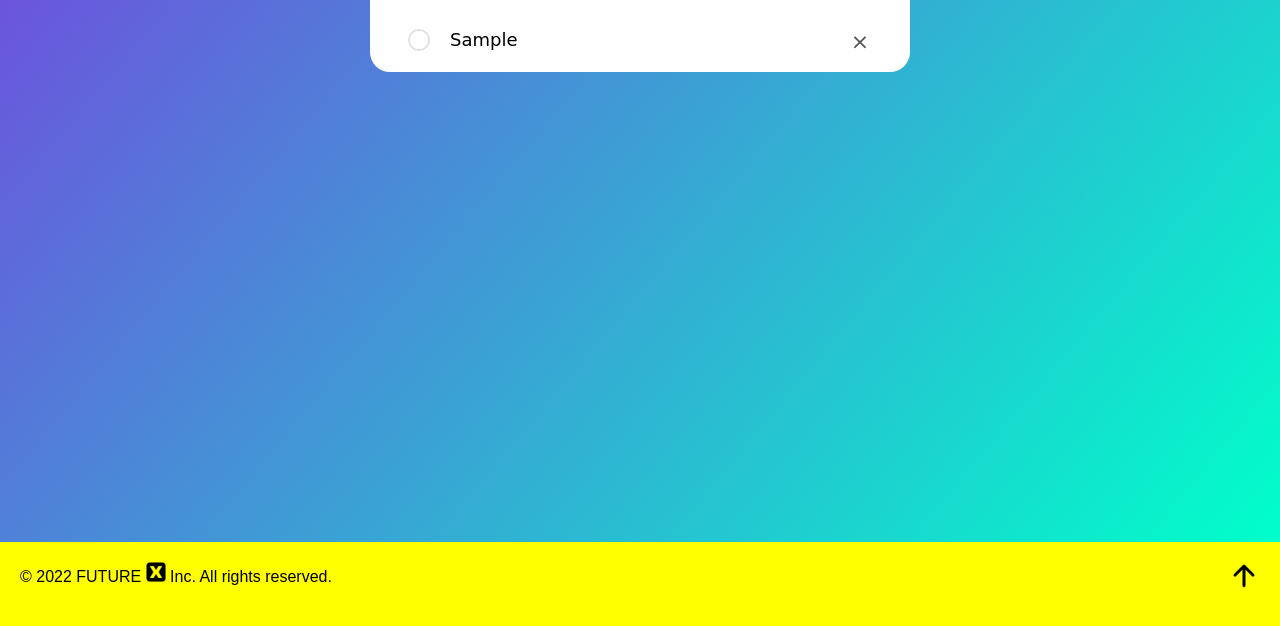
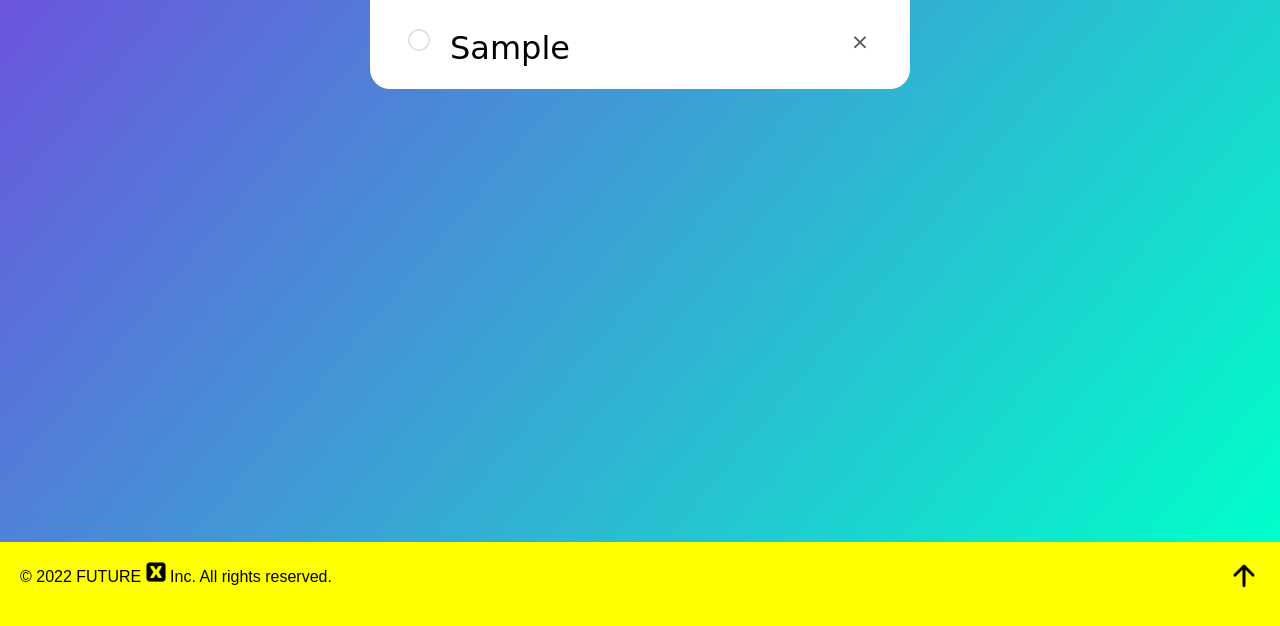
Before and after one commit to Kingisline/to-do, a plain HTML site: page index.html in a window 1280 px wide. Both pictures are taken after typing "Sample" into the empty fields and a click on the button "Add". Shown: the part 258-884 px from the top of the page. Drawn offline with nearby package versions, Linux system fonts and the light colour scheme.

Commit message:
Update styles.css

```diff
--- a/styles.css
+++ b/styles.css
@@ -86,7 +86,8 @@ button:hover{
 
 ul li {
     list-style: none;
-    font-size: 18px;
+/*     font-size: 18px; */
+    font-size: 2rem;
     padding: 12px 20px 12px 50px;
     user-select: none;
     cursor: pointer;
@@ -106,6 +107,7 @@ ul li::before{
     top: 12px;
     left: 8px;
     font-family: 'Pacifico', cursive;
+    font-size: 2rem;
 
 }
 
```
